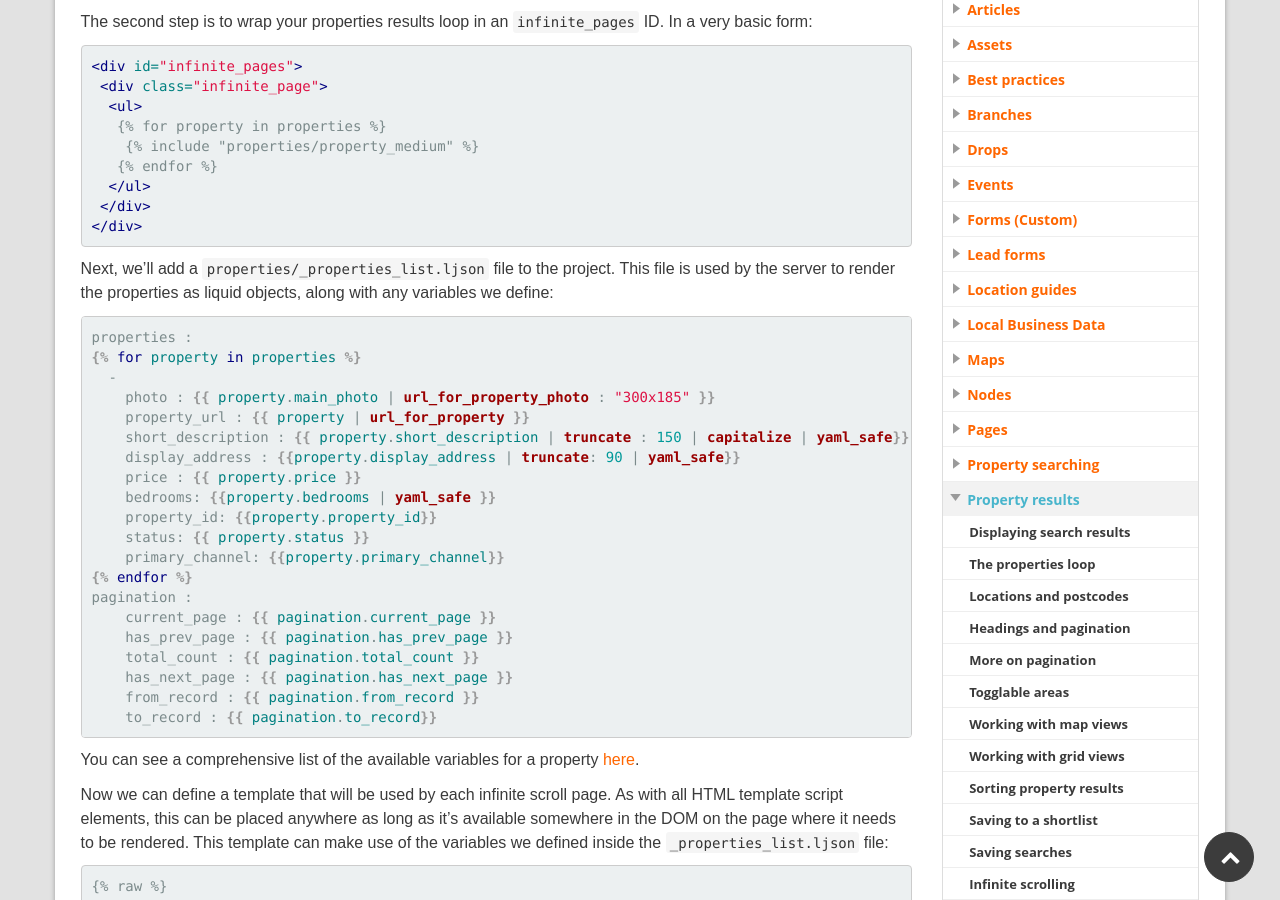
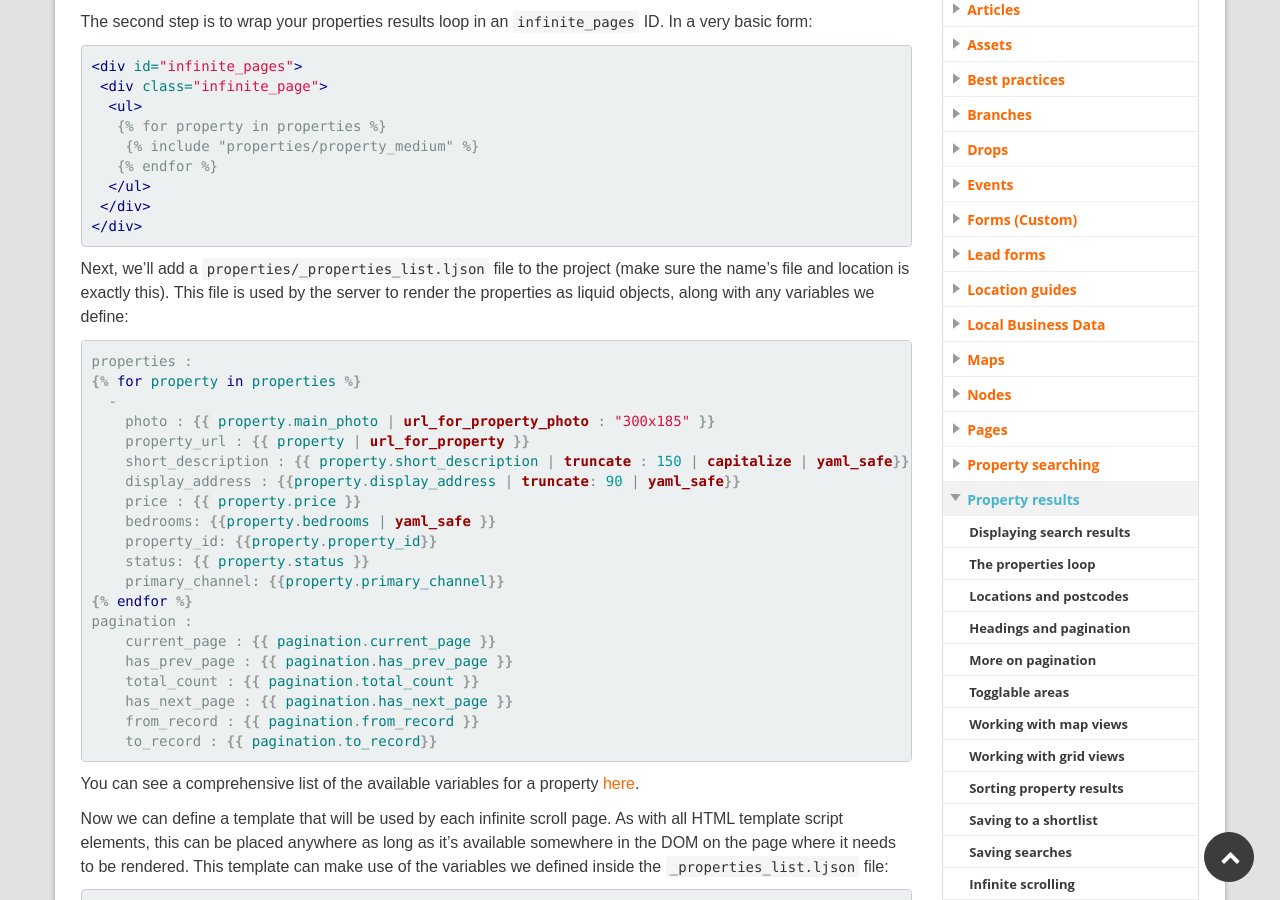
Before and after one commit to homeflow/homeflow.github.io, a Jekyll site: the page built from _posts/property-results/2014-01-15-infinite-scrolling.md, in a window 1280 px wide and 900 px high, scrolled down 525 px. Built offline with Jekyll 4.4.1, drawn with Linux system fonts in a browser that asks for light colours.

Commit message:
Add disclaimer about file name

```diff
--- a/_posts/property-results/2014-01-15-infinite-scrolling.md
+++ b/_posts/property-results/2014-01-15-infinite-scrolling.md
@@ -24,7 +24,7 @@ The second step is to wrap your properties results loop in an ``infinite_pages``
 {% endraw %}
 {% endhighlight %}
 
-Next, we'll add a `properties/_properties_list.ljson` file to the project. This file is used by the server to render the properties as liquid objects, along with any variables we define:
+Next, we'll add a `properties/_properties_list.ljson` file to the project (make sure the name's file and location is exactly this). This file is used by the server to render the properties as liquid objects, along with any variables we define:
 
 {% highlight liquid %}
 {% raw %}
```
